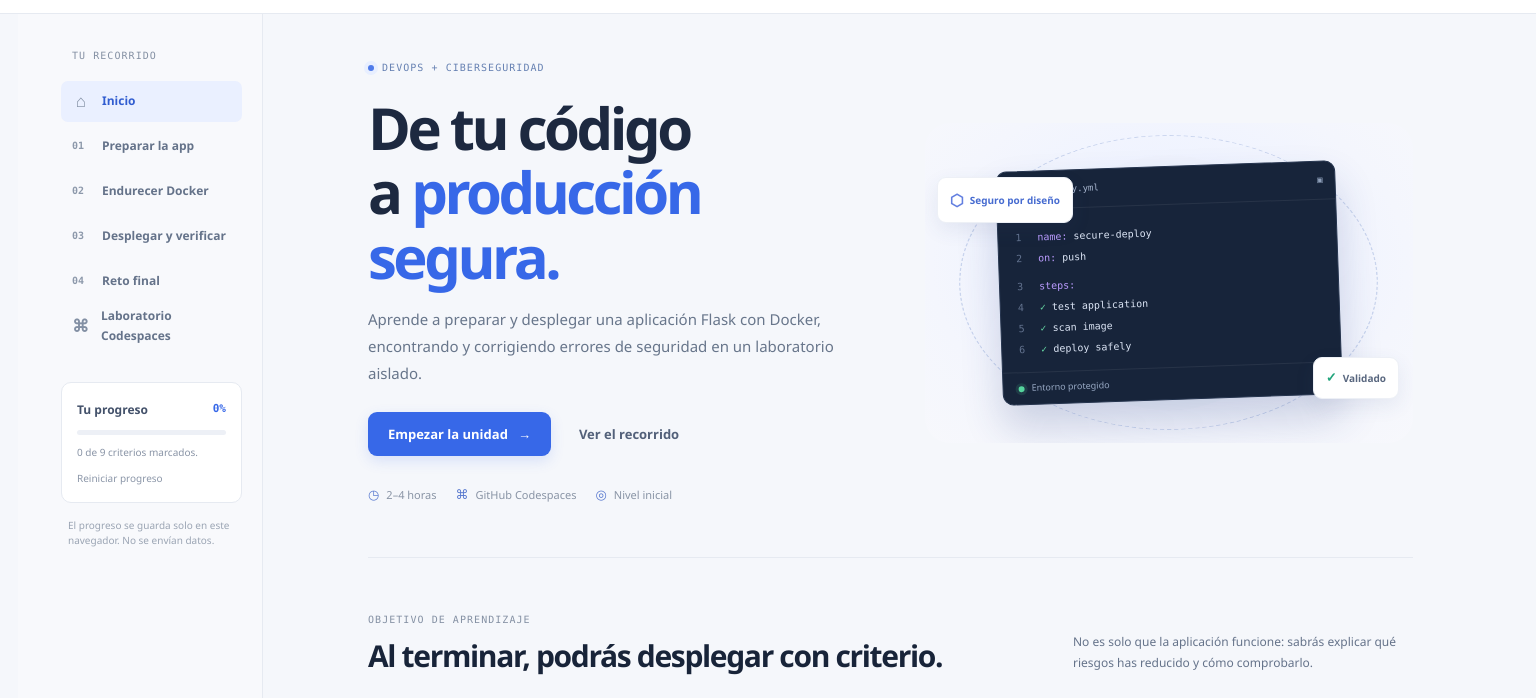
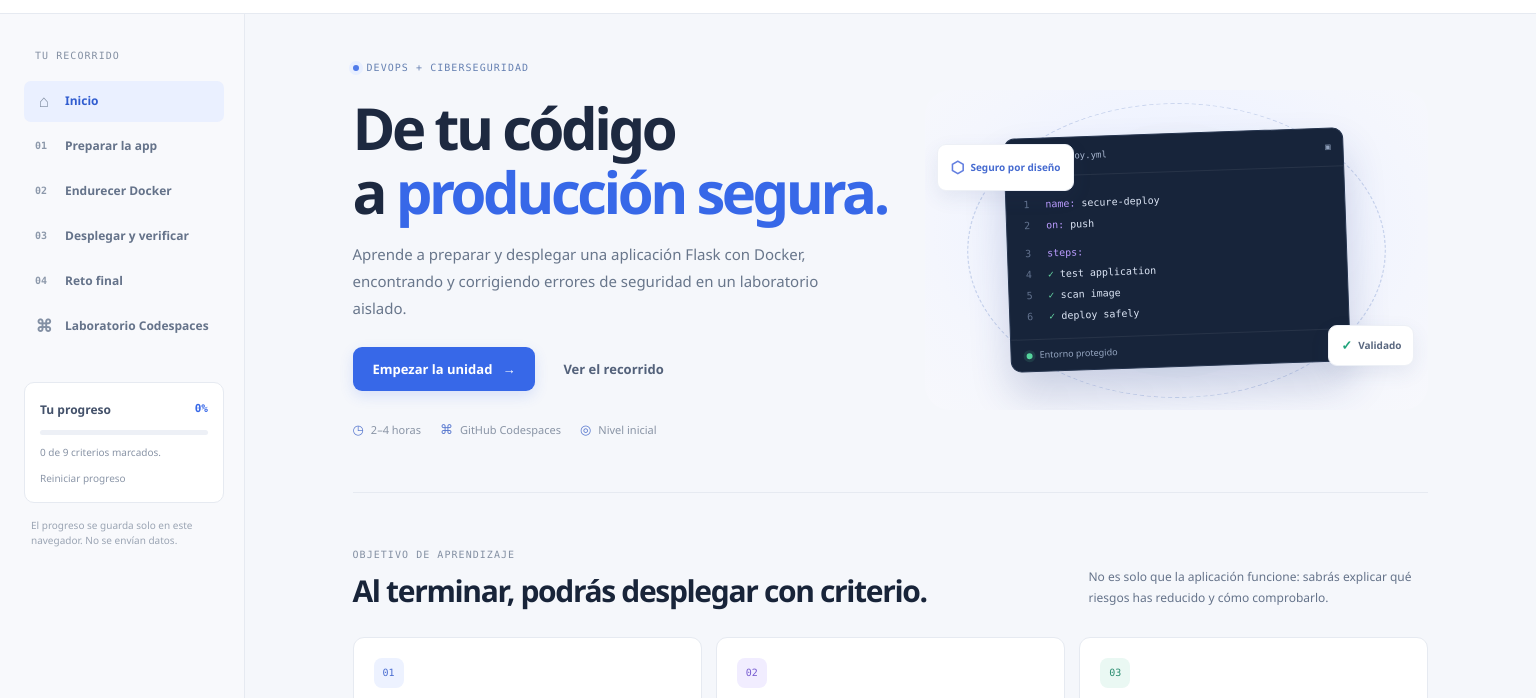
Before and after one commit to msolds/borrar, a plain HTML site: page index.html in a window 1536 px wide. Shown: the part 54-752 px from the top of the page. Drawn offline with Linux system fonts and the light colour scheme.

Commit message:
Corregir menu lateral en pantallas anchas
Co-authored-by: Copilot <223556219+Copilot@users.noreply.github.com>

```diff
--- a/styles.css
+++ b/styles.css
@@ -47,8 +47,7 @@ button { cursor: pointer; }
 .button-white:hover { background: #f1f5ff; }
 .button-full { width: 100%; margin-top: 9px; }
 
-.layout { max-width: 1500px; margin: auto; }
-.sidebar { position: fixed; top: 68px; bottom: 0; width: 245px; padding: 34px 20px 22px max(24px, calc((100vw - 1500px)/2 + 25px)); overflow-y: auto; border-right: 1px solid var(--line); background: #f8f9fc; }
+.sidebar { position: fixed; top: 68px; bottom: 0; left: 0; width: 245px; padding: 34px 20px 22px 24px; overflow-y: auto; border-right: 1px solid var(--line); background: #f8f9fc; }
 .sidebar-heading, .eyebrow { color: #8490a3; font-family: var(--mono); font-size: 10px; font-weight: 500; letter-spacing: .105em; }
 .sidebar-heading { margin: 0 0 16px 11px; }
 .course-nav { display: grid; gap: 4px; }
@@ -297,7 +296,7 @@ kbd { padding: 1px 4px; border: 1px solid #dce2eb; border-radius: 3px; backgroun
 .site-footer > a:last-child:hover { color: var(--blue); }
 
 @media (min-width: 1300px) {
-  main { padding-right: 7%; padding-left: 7%; }
+  main { padding-right: max(7%, calc((100vw - 245px - 1180px) / 2)); padding-left: max(7%, calc((100vw - 245px - 1180px) / 2)); }
 }
 @media (max-width: 1120px) {
   .sidebar { width: 205px; padding-right: 15px; padding-left: 18px; }
```
